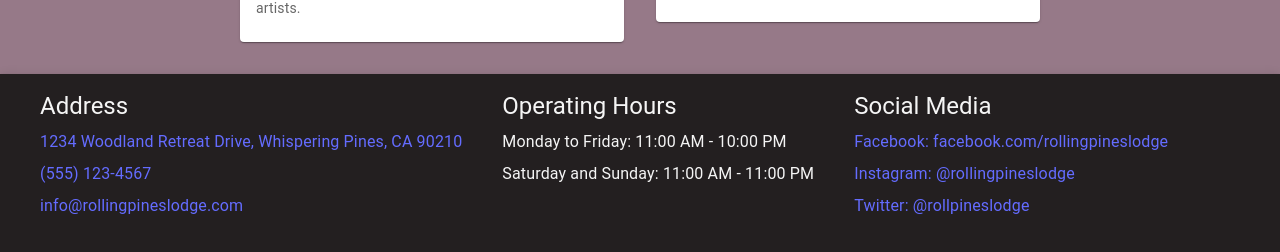
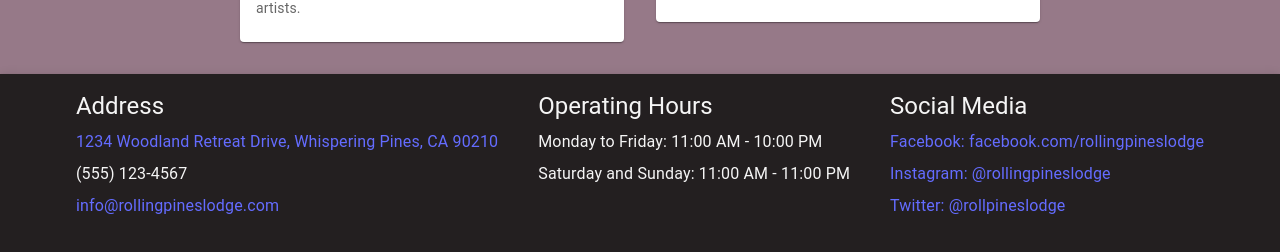
Before and after one commit to Harrison-Holt/rolling-pines-lodge, a React (Vite) app: page / in a window 1280 px wide. Shown: the part 1479-1731 px from the top of the page. Built offline with nearby package versions, Linux system fonts and the light colour scheme.

Commit message:
Initial Commit

```diff
--- a/src/frontend/home.jsx
+++ b/src/frontend/home.jsx
@@ -120,14 +120,14 @@ const featuredDishes = [
         </Box>
         <UpcomingEvents />
         <AppBar position="static" sx={{ backgroundColor: '#231F20' }}>
-        <Toolbar sx={{ display: 'flex', justifyContent: 'space-between', alignItems: 'center' }}>
-        <Box sx={{ color: '#f5f5f5', padding: 2, display: 'flex', flexDirection: 'row', justifyContent: 'space-around', alignItems: 'flex-start'}}>
+        <Toolbar sx={{ display: 'flex', justifyContent: 'center', alignItems: 'center' }}>
+        <Box sx={{ color: '#f5f5f5', padding: 2, display: 'flex', flexDirection: 'row', justifyContent: 'center', alignItems: 'flex-start'}}>
       {/* Address Section */}
       <Stack spacing={1} sx={{ marginBottom: 4, marginRight: 5 }}>
         <Typography variant="h5">Address</Typography>
-        <Typography variant="body1" component="a">1234 Woodland Retreat Drive, Whispering Pines, CA 90210</Typography>
-        <Typography variant="body1" component="a">(555) 123-4567</Typography>
-        <Typography variant="body1" component="a">info@rollingpineslodge.com</Typography>
+        <Typography variant="body1" component="a" href="#">1234 Woodland Retreat Drive, Whispering Pines, CA 90210</Typography>
+        <Typography variant="body1">(555) 123-4567</Typography>
+        <Typography variant="body1" component="a" href="mailto:info@rollingpineslodge.com">info@rollingpineslodge.com</Typography>
       </Stack>
 
       {/* Operating Hours Section */}
@@ -140,9 +140,9 @@ const featuredDishes = [
       {/* Social Media Section */}
       <Stack spacing={1}>
         <Typography variant="h5">Social Media</Typography>
-        <Typography variant="body1" component="a">Facebook: facebook.com/rollingpineslodge</Typography>
-        <Typography variant="body1" component="a">Instagram: @rollingpineslodge</Typography>
-        <Typography variant="body1" component="a">Twitter: @rollpineslodge</Typography>
+        <Typography variant="body1" component="a" href="https://www.facebook.com/">Facebook: facebook.com/rollingpineslodge</Typography>
+        <Typography variant="body1" component="a" href="https://www.instagram.com/">Instagram: @rollingpineslodge</Typography>
+        <Typography variant="body1" component="a" href="https://www.twitter.com/">Twitter: @rollpineslodge</Typography>
       </Stack>
     </Box>
         </Toolbar>
```
